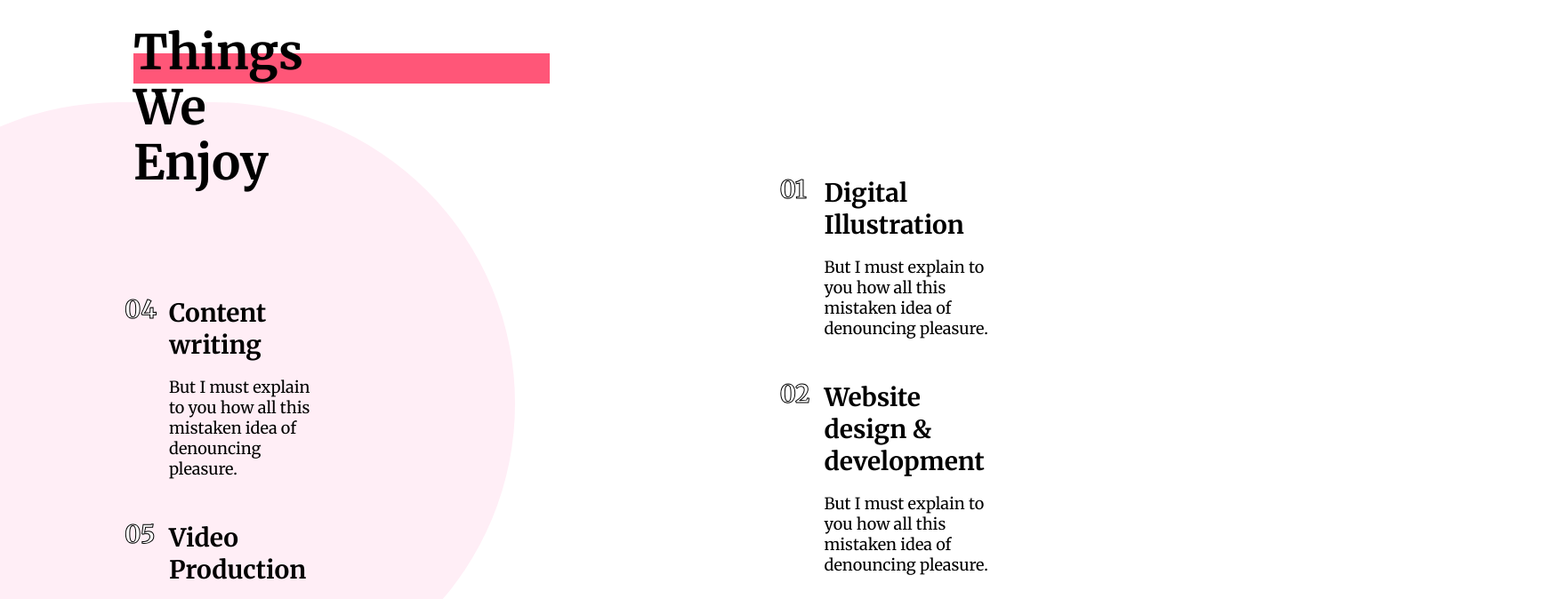
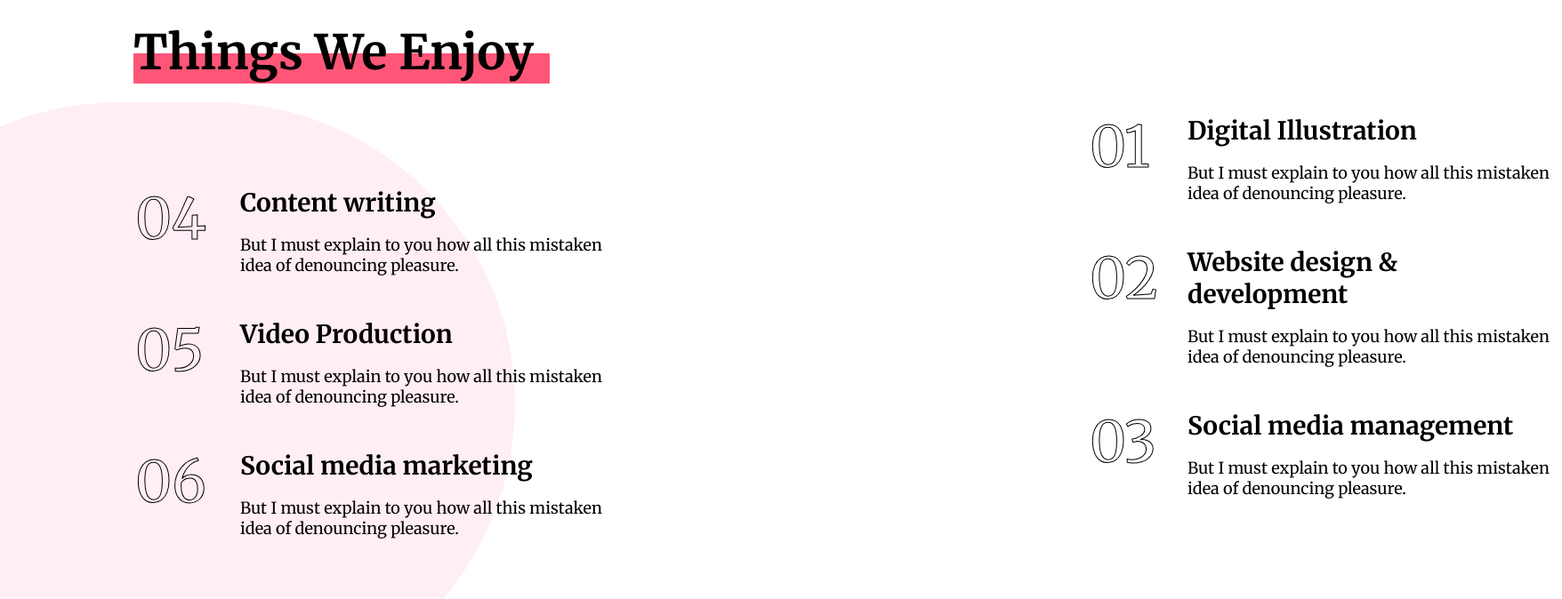
Before and after one commit to ketace06/static-site, a plain HTML site: page index.html in a window 1280 px wide. Shown: the part 1900-2574 px from the top of the page at 89% size, 1756 px wide, since content can reach past the window. Drawn offline with Linux system fonts and the light colour scheme.

Commit message:
feat: add "Things We Enjoy" page section, for services list actions.
closes: #7

```diff
--- a/css/style.css
+++ b/css/style.css
@@ -316,8 +316,8 @@ header {
 }
 
 #ServicesHeadline {
-	width: 457px;
-	height: 62px;
+	max-width: 545px;
+	height: 592px;
 }
 
 #thingsWeSpan {
@@ -341,19 +341,17 @@ header {
 	margin-top: 32px;
 }
 .olListLeft {
-	justify-content: space-between;
-	align-items: flex-end;
-	flex-direction: column;
-	font-family: "Merriweather", serif;
-	font-weight: 700;
-	font-size: 54px;
-	line-height: 62px;
 	margin-top: 120px;
+	width: 545px;
+	height: 410px;
+	padding-left: 120px;
+
+	counter-reset: item 3;
 }
 
 .olListLeft li {
 	font-family: "Merriweather", serif;
-	font-weight: 700;
+	font-weight: 400;
 	font-size: 28px;
 	line-height: 36px;
 	letter-spacing: 0%;
@@ -362,19 +360,16 @@ header {
 	counter-increment: item;
 	position: relative;
 }
-.olListLeft {
-	counter-reset: item 3;
-}
 
 .olListLeft li::before {
 	content: "0" counter(item);
 	position: absolute;
-	left: -50px;
-	color: white;
+	left: -118px;
+	color: transparent;
 	-webkit-text-stroke: 1px black;
-	font-weight: 700;
-	font-size: 28px;
-	line-height: 28px;
+	font-weight: 400;
+	font-size: 64px;
+	line-height: 72px;
 	text-align: center;
 }
 .service-description {
@@ -383,19 +378,20 @@ header {
 	font-size: 18px;
 	line-height: 23px;
 	letter-spacing: 0%;
+	width: 421px;
+	height: 46px;
 }
 .olListRight {
 	width: 543px;
 	height: 410px;
-	margin-top: 191px;
-	margin-bottom: 191px;
-	margin-left: 532px;
+	margin-top: 121px;
+	margin-left: 600px;
 	counter-reset: item;
 }
 
 .olListRight li {
 	font-family: "Merriweather", serif;
-	font-weight: 700;
+	font-weight: 400;
 	font-size: 28px;
 	line-height: 36px;
 	letter-spacing: 0%;
@@ -407,12 +403,12 @@ header {
 .olListRight li::before {
 	content: "0" counter(item);
 	position: absolute;
-	left: -50px;
+	left: -110px;
 	color: white;
 	-webkit-text-stroke: 1px black;
-	font-weight: 700;
-	font-size: 28px;
-	line-height: 28px;
+	font-weight: 400;
+	font-size: 64px;
+	line-height: 72px;
 	text-align: center;
 }
 
```
